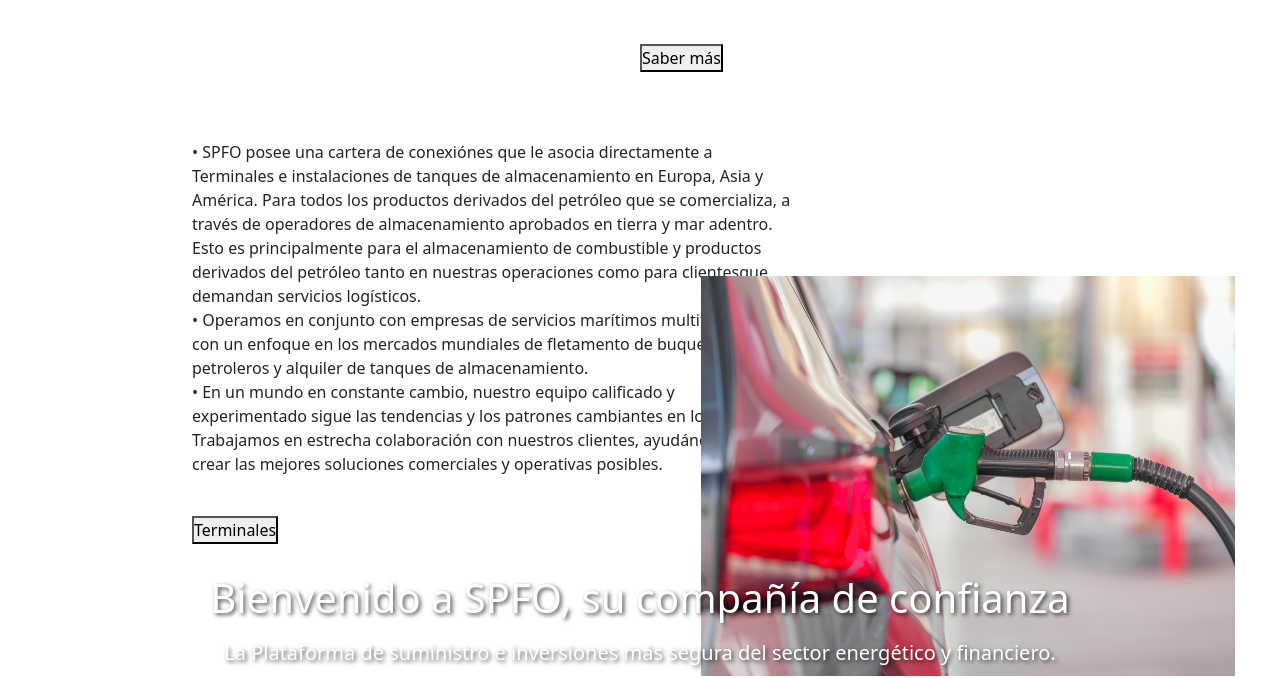
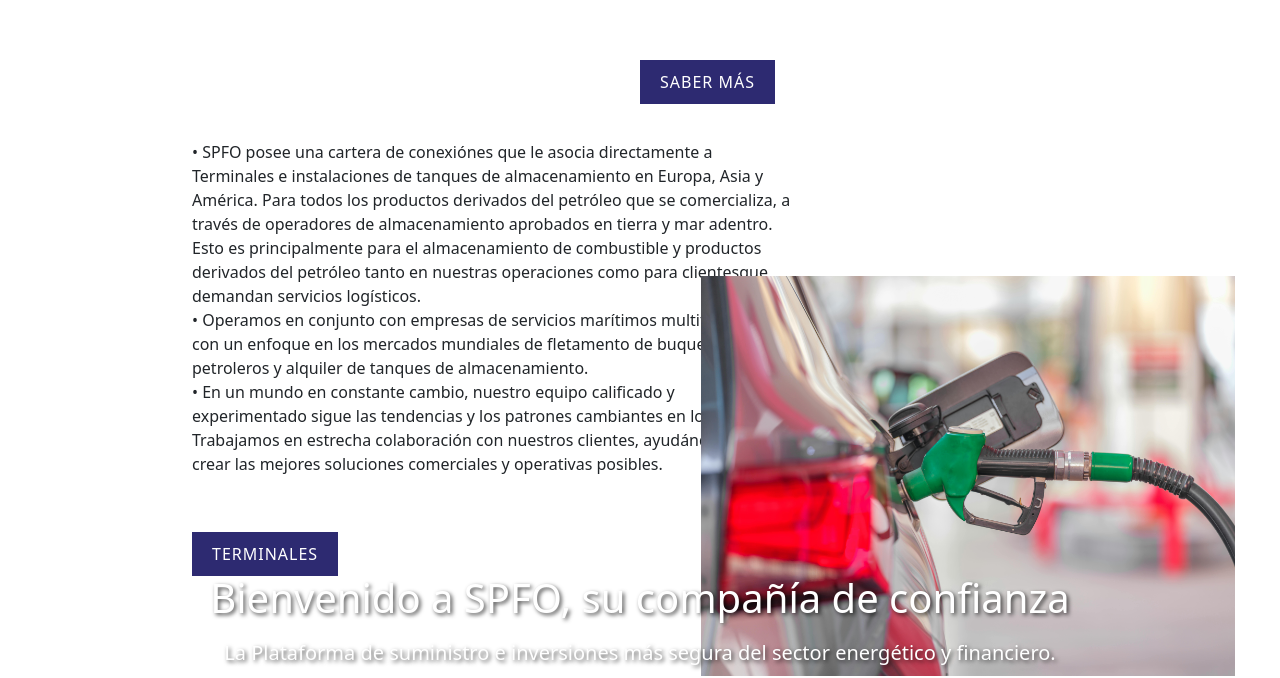
Before and after one commit to Jonnad89/nuevoSPFO, a React (Vite) app: page / in a window 1280 px wide. Shown: the part 1477-2155 px from the top of the page. Built offline with nearby package versions, Linux system fonts and the light colour scheme.

Commit message:
NoSeADondeSeFueElCarrusel

```diff
--- a/src/components/Carousel.jsx
+++ b/src/components/Carousel.jsx
@@ -1,4 +1,4 @@
-import React from "react";
+//import React from "react";
 import img1 from "../assets/img1.jpg";
 import img2 from "../assets/img2.jpg";
 import img3 from "../assets/img3.jpg";
@@ -9,13 +9,13 @@
     <div className="car-admi">
       <div
         id="carouselExampleFade"
-        className="carousel slide carousel-fade"
+        className="carouselSlide"
         data-bs-ride="carousel"
       >
         <div className="carousel-inner">
           <p className="carousel-text">ENERGY FOR YOUR LIFE</p>
           <div className="img-w">
-            <div className="carousel-item active">
+            <div className="carousel-item">
               <img src={img1} className="fotoCarrusel" alt="..." />
             </div>
             <div className="carousel-item">
--- a/src/components/Inicio.css
+++ b/src/components/Inicio.css
@@ -16,24 +16,33 @@
   }
 
   .carousel-inner {
-    position: relative; /* Asegura que el texto absoluto se coloque dentro del contenedor del carrusel */
-    height: 600px;
+    position: relative;
+    height: 600px; /* Asegura la altura deseada */
     overflow: hidden;
-    object-fit: contain;
-  }
+}
 
-.carousel-inner img {
+.carousel-inner img, .fotoCarrusel {
     width: 100%;
     height: 100%;
-    object-fit: cover; /* Ajusta la imagen sin distorsionar la relación de aspecto */
+    object-fit: cover; /* Asegura que las imágenes se adapten sin distorsión */
 }
 
-.fotoCarrusel {
-  width: 100%;
-  height: 100%;
-  object-fit: cover; /* Ajusta la imagen sin distorsionar la relación de aspecto */
+.carousel-text {
+    position: absolute;
+    top: 50%;
+    left: 50%;
+    transform: translate(-50%, -50%);
+    z-index: 10;
+    color: white;
+    font-size: 2rem;
+    font-weight: bold;
+    text-shadow: 2px 2px 4px rgba(0, 0, 0, 0.7);
+    text-align: center;
+    width: 30%;
+    background-color: rgba(255, 255, 255, 0.3);
+    border-radius: 5px;
+}
 
-}
 
 
   .mujer{
@@ -70,6 +79,18 @@
     border-radius: 25px;
   }
 
+  .textoPortada button {
+    background-color: #2d2a71; /* Color del botón */
+    color: white;
+    padding: 10px 20px;
+    border: none;
+    cursor: pointer;
+    font-size: 1rem;
+    text-transform: uppercase;
+    letter-spacing: 1px;
+    margin-top: 1rem;
+  }
+
   .textoPortada2 {
     display: box;
     justify-content: center;
@@ -81,3 +102,15 @@
     right: -15%;
     border-radius: 25px;
   }
+
+  .textoPortada2 button {
+    background-color: #2d2a71; /* Color del botón */
+    color: white;
+    padding: 10px 20px;
+    border: none;
+    cursor: pointer;
+    font-size: 1rem;
+    text-transform: uppercase;
+    letter-spacing: 1px;
+    margin-top: 1rem;
+  }
--- a/src/components/Inicio.jsx
+++ b/src/components/Inicio.jsx
@@ -2,7 +2,6 @@
 import "./Inicio.css";
 import mujer from "../assets/mujer.webp";
 import img2 from "../assets/img2.jpg";
-//import img5 from "../assets/img5.png";
 import Carousel from "./Carousel";
 
 const Inicio = () => {
```
